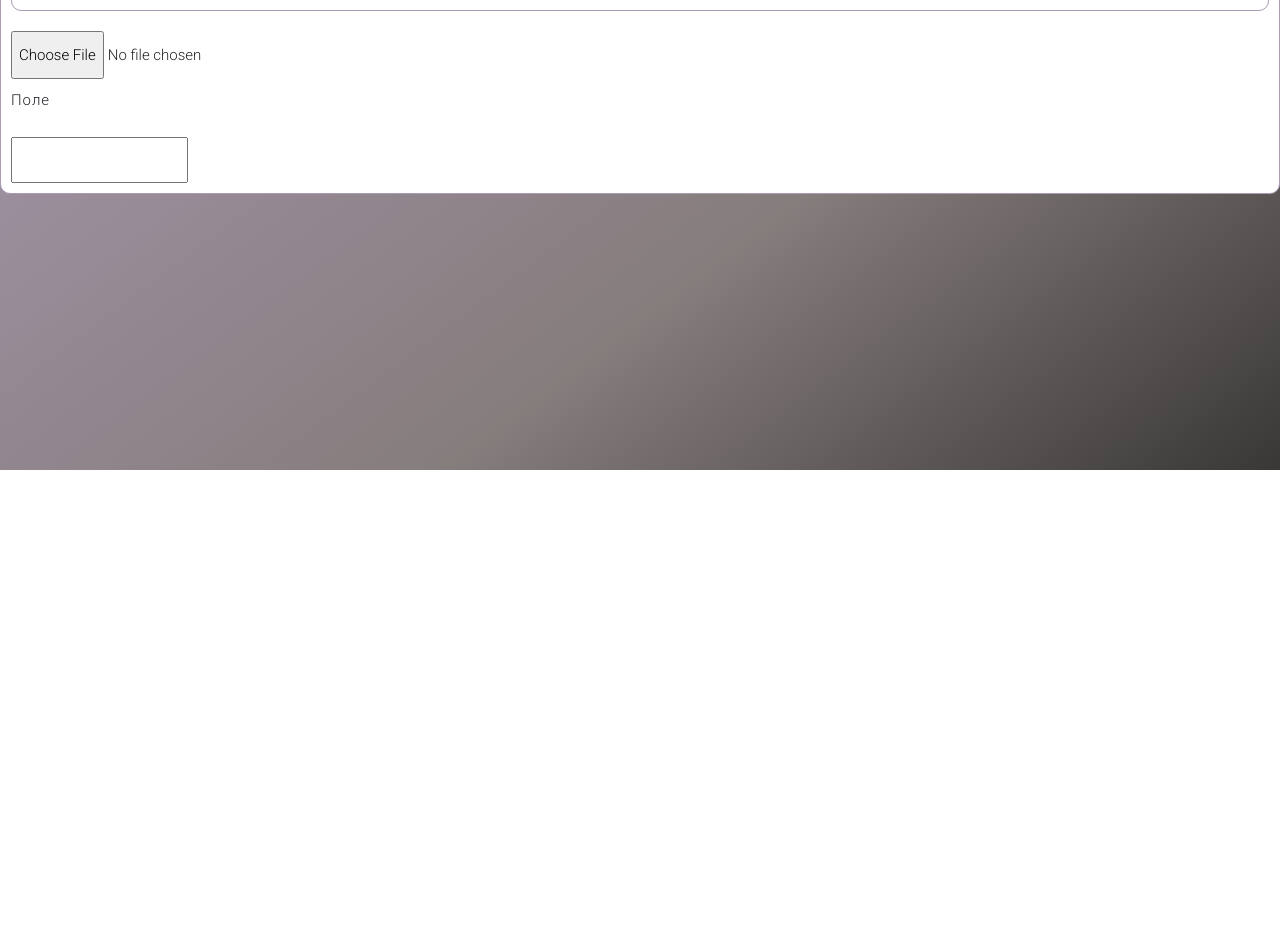
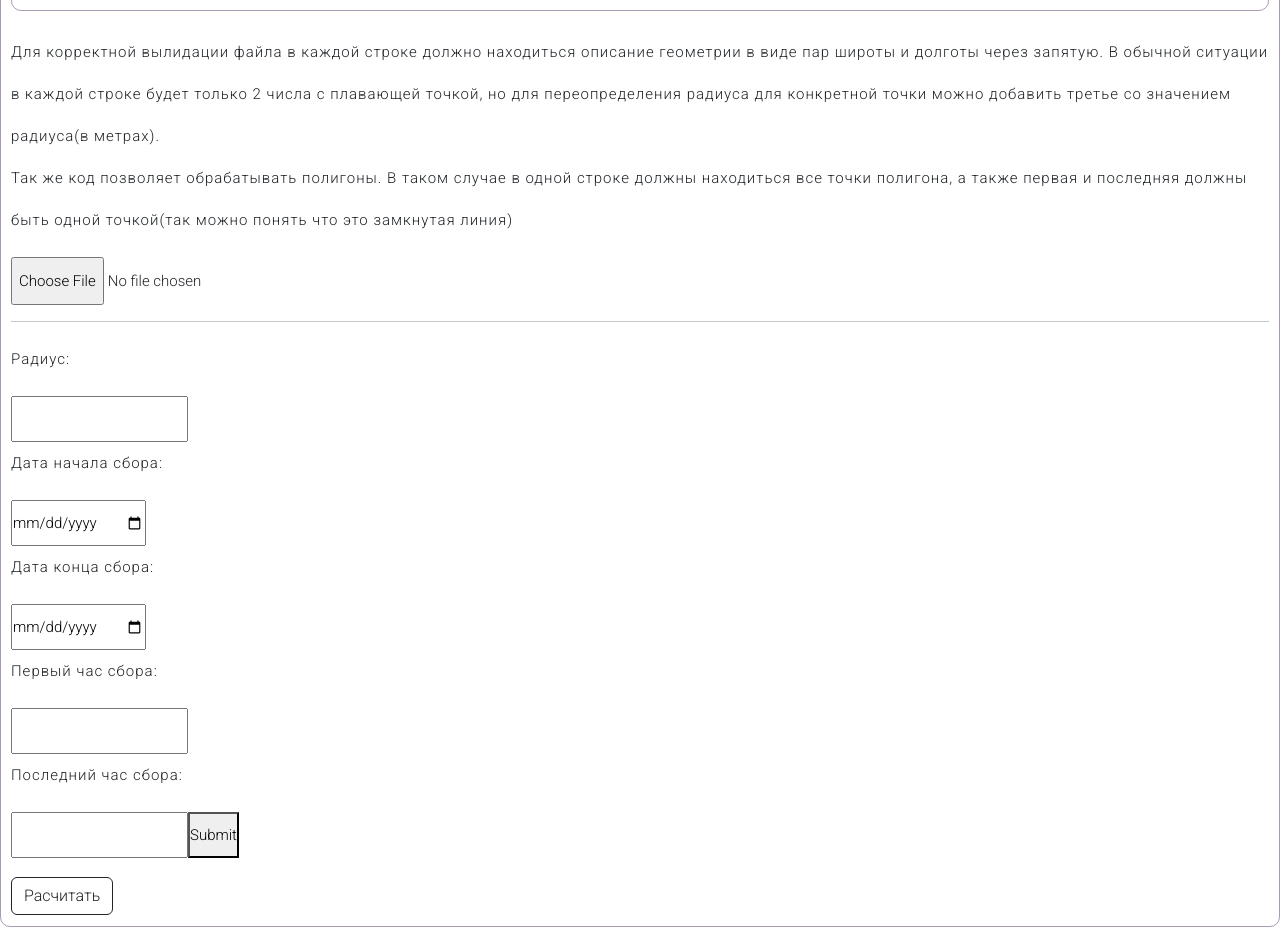
Before and after one commit to Arnisfet/Pointer-Processor, a React (Vite) app: page /audcalc in a window 1280 px wide. Shown: the part 460-1387 px from the top of the page. Before the commit the page ends 930 px from the top, so only its background shows below. Built offline with nearby package versions, Linux system fonts and the light colour scheme.

Commit message:
Create a form for the audience calculation. A few constant were added

```diff
--- /dev/null
+++ b/data/audience-options.js
@@ -0,0 +1,8 @@
+export const audienceOptions = [
+  {
+    firstOption: 'Расчет аудиторий',
+    secondOption: 'Сбор аудиторий',
+    thirdOption: 'Something else here',
+    fourthOption: 'Separate link'
+  }
+]
--- a/src/components/Buttons.jsx
+++ b/src/components/Buttons.jsx
@@ -1,5 +1,6 @@
 import Dropdown from 'react-bootstrap/Dropdown';
 import React from 'react';
+import {audienceOptions} from '/data/audience-options.js'
 import { Link } from 'react-router-dom';
 
 export function AuditoryButton({ children, handlers }) {
@@ -11,15 +12,15 @@ export function AuditoryButton({ children, handlers }) {
 
       <Dropdown.Menu>
         <Link to="/audcalc">
-          <Dropdown.Item as="span">Расчет аудиторий</Dropdown.Item>
+          <Dropdown.Item as="span">{audienceOptions[0].firstOption}</Dropdown.Item>
         </Link>
 
         <Link to="/audcollect">
-        <Dropdown.Item as="span">Сбор аудиторий</Dropdown.Item>
+        <Dropdown.Item as="span">{audienceOptions[0].secondOption}</Dropdown.Item>
         </Link>
-        <Dropdown.Item>Something else here</Dropdown.Item>
+        <Dropdown.Item>{audienceOptions[0].thirdOption}</Dropdown.Item>
         <Dropdown.Divider />
-        <Dropdown.Item>Separated link</Dropdown.Item>
+        <Dropdown.Item>{audienceOptions[0].fourthOption}</Dropdown.Item>
       </Dropdown.Menu>
     </Dropdown>
   );
--- /dev/null
+++ b/src/components/Forms.jsx
@@ -0,0 +1,64 @@
+import React from 'react';
+import FileUploader from './FileUploader.jsx';
+
+export function CalcAudienceForm() {
+  function handleSubmit(e) {
+    // Prevent the browser from reloading the page
+    e.preventDefault();
+
+    // Read the form data
+    const form = e.target;
+    const formData = new FormData(form);
+
+    // You can pass formData as a fetch body directly:
+    fetch('/some-api', { method: form.method, body: formData });
+
+    // Or you can work with it as a plain object:
+    const formJson = Object.fromEntries(formData.entries());
+    console.log(formJson);
+  }
+
+  return (
+    <form method="post" onSubmit={handleSubmit}>
+      <FileUploader />
+      <hr />
+
+      <p>
+        <label>
+          Радиус:
+        </label>
+      </p>
+      <input name="radius" />
+
+      <p>
+        <label>
+          Дата начала сбора:
+        </label>
+      </p>
+      <input type="date" name="startDate" />
+
+      <p>
+        <label>
+          Дата конца сбора:
+        </label>
+      </p>
+      <input type="date" name="endDate" />
+
+      <p>
+        <label>
+          Первый час сбора:
+        </label>
+      </p>
+      <input name="firstHour" />
+
+      <p>
+        <label>
+          Последний час сбора:
+        </label>
+      </p>
+      <input name="lastHour" />
+
+      <button type="submit">Submit</button>
+    </form>
+  );
+}
--- a/src/components/MainBody.jsx
+++ b/src/components/MainBody.jsx
@@ -1,6 +1,5 @@
 import React, { useState, useEffect } from 'react';
 import FileUploader from './FileUploader.jsx';
-import { TextField } from './TextField.jsx';
 import { buttonName } from '../../data/button-naming.js';
 
 
--- a/src/components/TextField.jsx
+++ /dev/null
@@ -1,23 +0,0 @@
-import React from 'react';
-import { useState } from 'react';
-
-export const TextField = ({ label, placeholder }) => {
-  const [value, setValue] = React.useState('');
-
-  const handleChange = (event) => {
-    setValue(event.target.value);
-  };
-  return (
-    <div>
-      <label>
-        {label}
-        <input
-          type="text"
-          placeholder={placeholder}
-          value={value}
-          onChange={handleChange}
-        />
-      </label>
-    </div>
-  );
-};
--- a/src/pages/AuditoryCalcPage.jsx
+++ b/src/pages/AuditoryCalcPage.jsx
@@ -1,24 +1,39 @@
 import FileUploader from '../components/FileUploader.jsx';
-import { TextField } from '../components/TextField.jsx';
+import {CalcAudienceForm} from '../components/Forms.jsx';
 import { TextBlock } from '../components/MainBody.jsx';
+import {audienceOptions} from '/data/audience-options.js'
 import React from 'react';
+import { Button } from 'react-bootstrap';
 
 export function AuditoryCalcPage() {
   return (
     <div className="base">
-      <TextBlock title={"Расчет аудиторий"}
-                 description={"Для расчета необходимо заполнить следующие поля:"} />
+      <TextBlock
+        title={audienceOptions[0].firstOption}
+        description={'Для расчета необходимо заполнить следующие поля:'}
+      />
       <ul>
         <li>Прикрепить файл с координатами для сбора аудиторий</li>
         <li>Указать радиус в метрах</li>
         <li>Указать дату старта сбора</li>
         <li>Указать дату конца сбора</li>
       </ul>
+      <p>
+        Для корректной вылидации файла в каждой строке должно находиться
+        описание геометрии в виде пар широты и долготы через запятую. В обычной
+        ситуации в каждой строке будет только 2 числа с плавающей точкой, но для
+        переопределения радиуса для конкретной точки можно добавить третье со
+        значением радиуса(в метрах).
+        <br />Так же код позволяет обрабатывать полигоны. В таком случае в
+        одной строке должны находиться все точки полигона, а также первая и
+        последняя должны быть одной точкой(так можно понять что это замкнутая
+        линия)
+      </p>
       <div>
-        <FileUploader />
-        <p>Поле</p>
-        <TextField />
+        <CalcAudienceForm />
       </div>
+      <p></p>
+      <Button variant="outline-dark">Расчитать</Button>
     </div>
   );
 }
```
